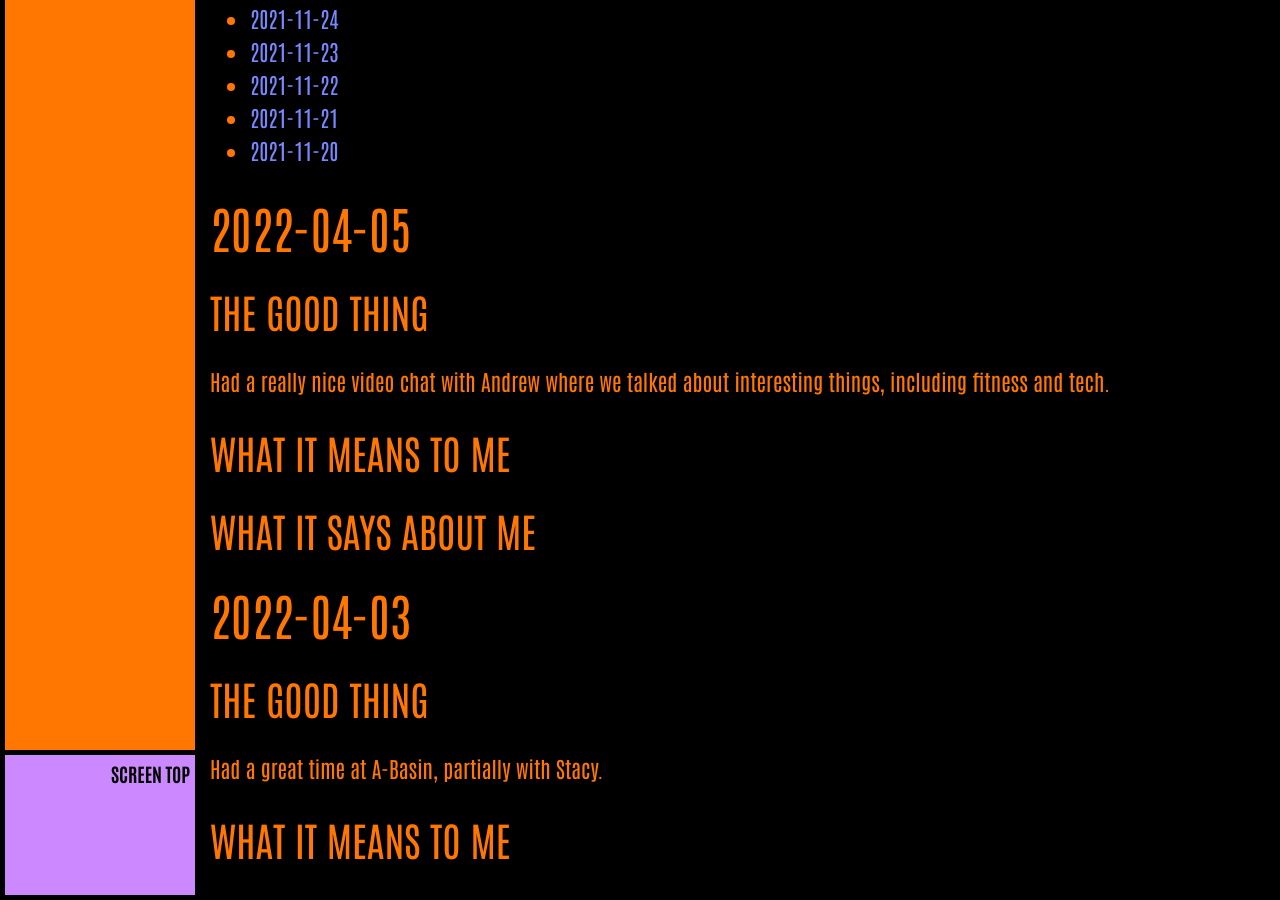
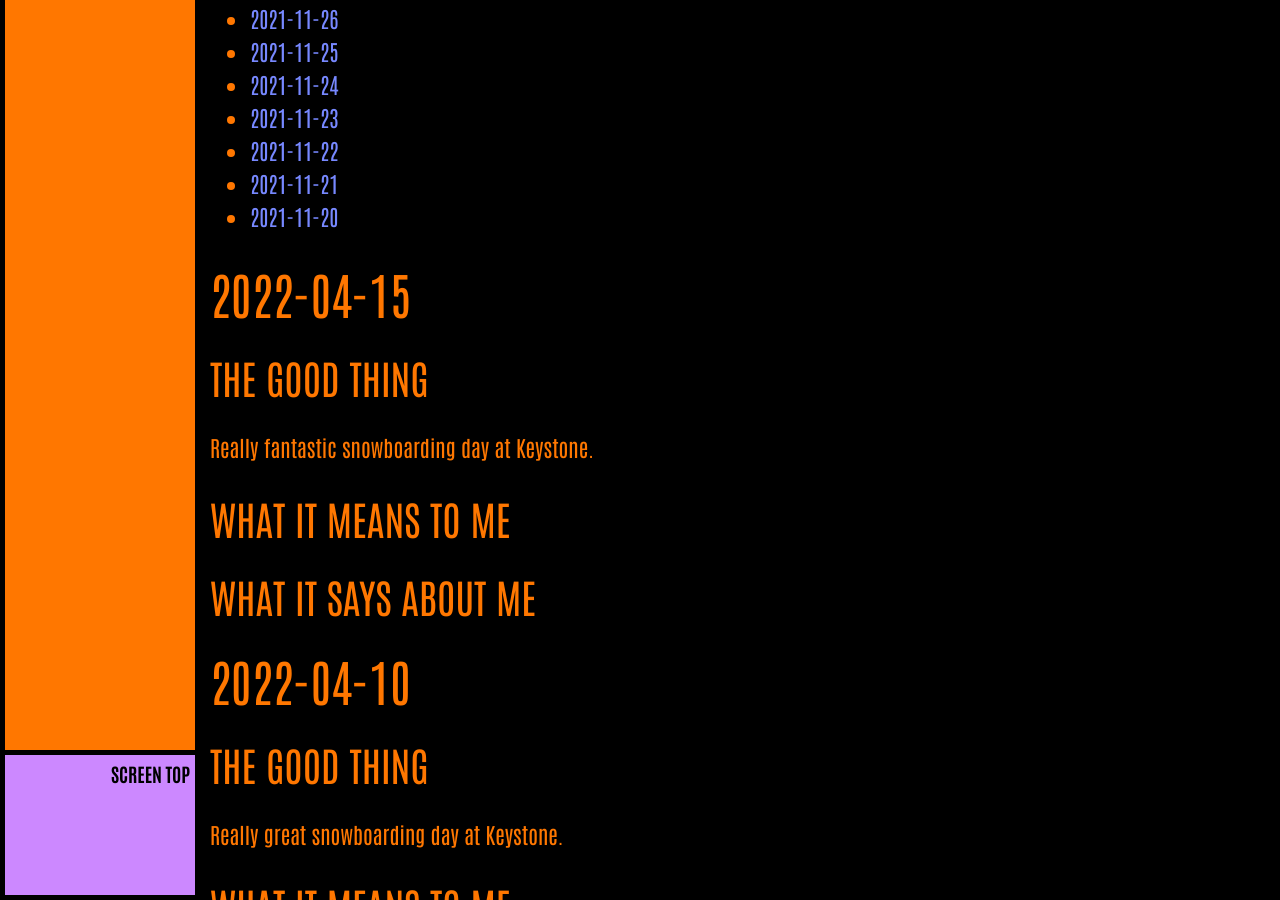
Before and after one commit to ArthurZey/arthurzey.github.io, a Jekyll site: the page built from _pages/one-good-thing.md, in a window 1280 px wide and 900 px high, scrolled down 3157 px. Built offline with Jekyll 4.4.1, drawn with Linux system fonts in a browser that asks for light colours; some of the changed text lies outside the part shown.

Commit message:
added stubs for 2022-04-10 and 2022-04-15

```diff
--- a/_pages/one-good-thing.md
+++ b/_pages/one-good-thing.md
@@ -12,6 +12,24 @@
 * TOC
 {:toc}
 {::options toc_levels="2" /}
+
+## 2022-04-15
+### The Good Thing
+Really fantastic snowboarding day at Keystone.
+### What It Means to Me
+
+### What It Says about Me
+
+
+## 2022-04-10
+### The Good Thing
+Really great snowboarding day at Keystone.
+### What It Means to Me
+
+### What It Says about Me
+
+
+
 
 ## 2022-04-05
 ### The Good Thing
```
Also changed, not shown: other parts of _pages/one-good-thing.md (+1 -1 lines).
